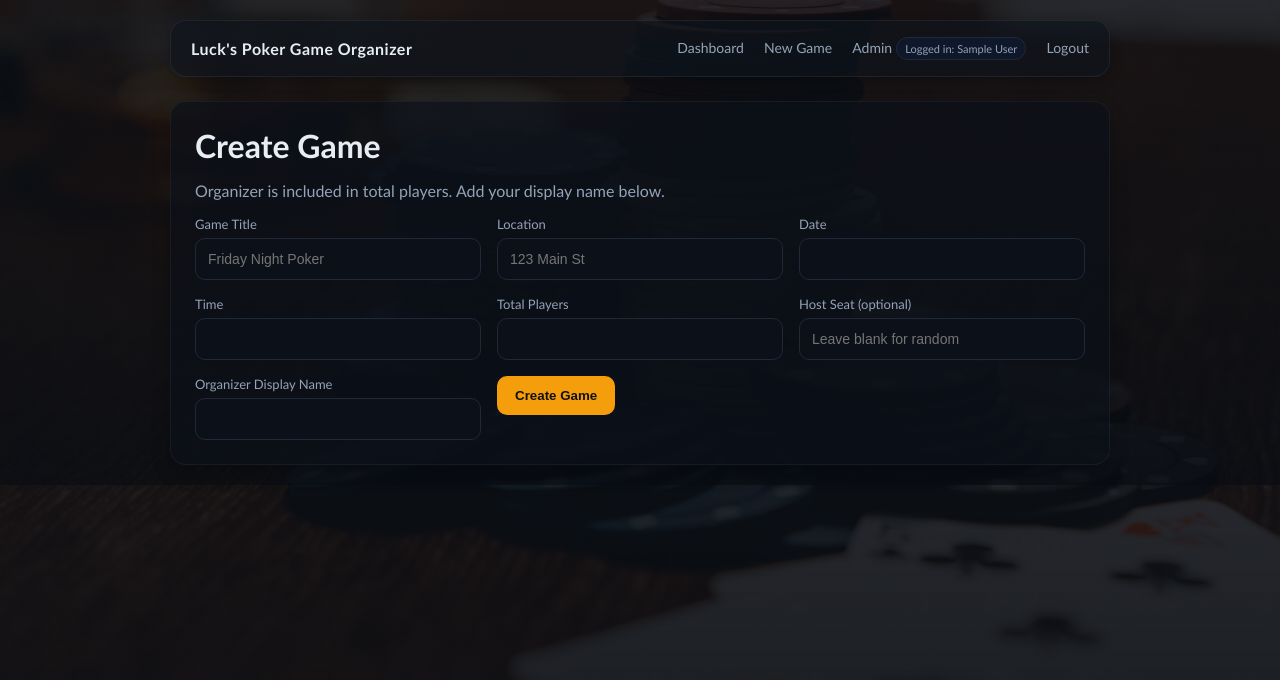
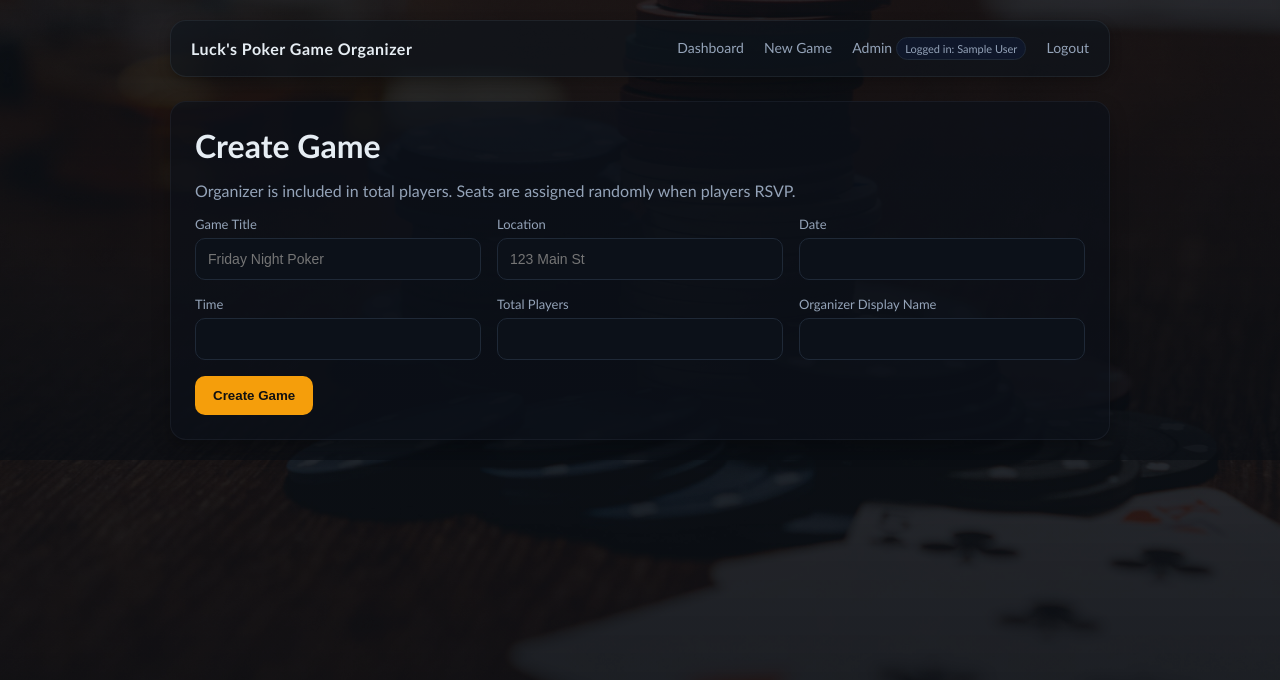
Before and after one commit to demethan/Poker-Game-Organizer, a FastAPI app: page /games/new in a window 1280 px wide. Shown: the top 680 px of the page. Run offline with FastAPI, Linux system fonts and the light colour scheme; the visitor is signed in with stand-in values (Sample User, id 1); data that the repository does not hold is empty.

Commit message:
Fix #8 #7: create form seat copy cleanup and dashboard/rsvp seat display polish

```diff
--- a/templates/create_game.html
+++ b/templates/create_game.html
@@ -1,7 +1,7 @@
 {% extends "base.html" %}
 {% block content %}
 <h1>Create Game</h1>
-<p>Organizer is included in total players. Add your display name below.</p>
+<p>Organizer is included in total players. Seats are assigned randomly when players RSVP.</p>
 {% if error %}<div class="error">{{ error }}</div>{% endif %}
 <form method="post" class="grid grid-2">
   <input type="hidden" name="csrf_token" value="{{ csrf_token(request) }}">
@@ -26,10 +26,6 @@
     <input type="number" name="total_players" min="1" required value="{{ last_game['total_players'] if last_game else '' }}">
   </div>
   <div>
-    <label>Host Seat (optional)</label>
-    <input type="number" name="host_seat" min="1" placeholder="Leave blank for random">
-  </div>
-  <div>
     <label>Organizer Display Name</label>
     <input type="text" name="organizer_name" required value="{{ last_organizer_name if last_organizer_name else '' }}">
   </div>
--- a/templates/dashboard.html
+++ b/templates/dashboard.html
@@ -16,6 +16,7 @@
     <div class="row">
       <span class="badge">Total Players: {{ game['total_players'] }}</span>
       <span class="badge">Code: {{ game['code'] }}</span>
+      {% if game['is_cancelled'] %}<span class="badge">Cancelled</span>{% endif %}
     </div>
     <div class="row" style="margin-top: 12px;">
       <a class="btn secondary" href="/games/{{ game['id'] }}">View</a>
--- a/templates/rsvp_thanks.html
+++ b/templates/rsvp_thanks.html
@@ -6,7 +6,11 @@
   <p>ETA: <strong>{{ late_eta }}</strong></p>
 {% endif %}
 {% if seat_number %}
-  <p>Your seat number: <strong>#{{ seat_number }}</strong></p>
+  {% if table_label and seat_in_table %}
+    <p>Your seat: <strong>Table {{ table_label }}, Seat {{ seat_in_table }}</strong></p>
+  {% else %}
+    <p>Your seat number: <strong>#{{ seat_number }}</strong></p>
+  {% endif %}
 {% endif %}
 <p>{{ game['title'] }} • {{ game['game_date'] }} at {{ game['game_time'] }}</p>
 <script>
```
